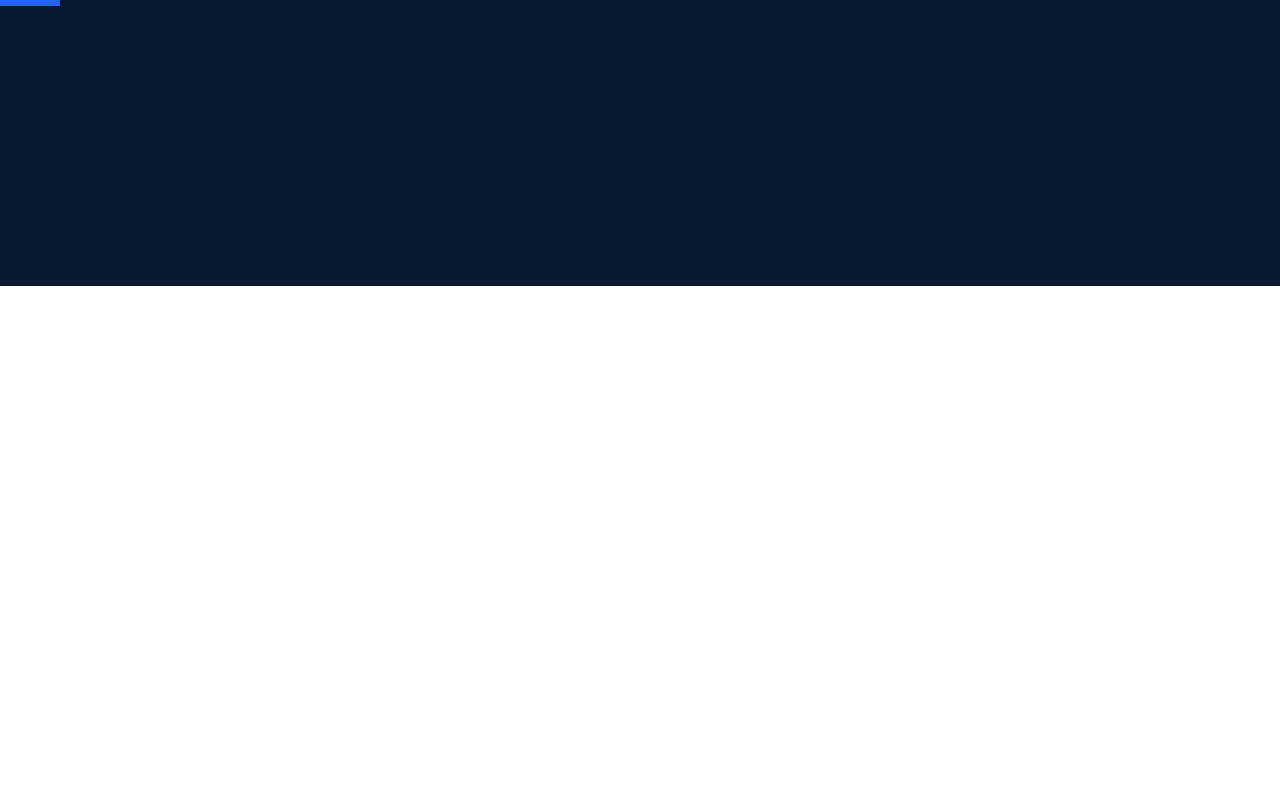
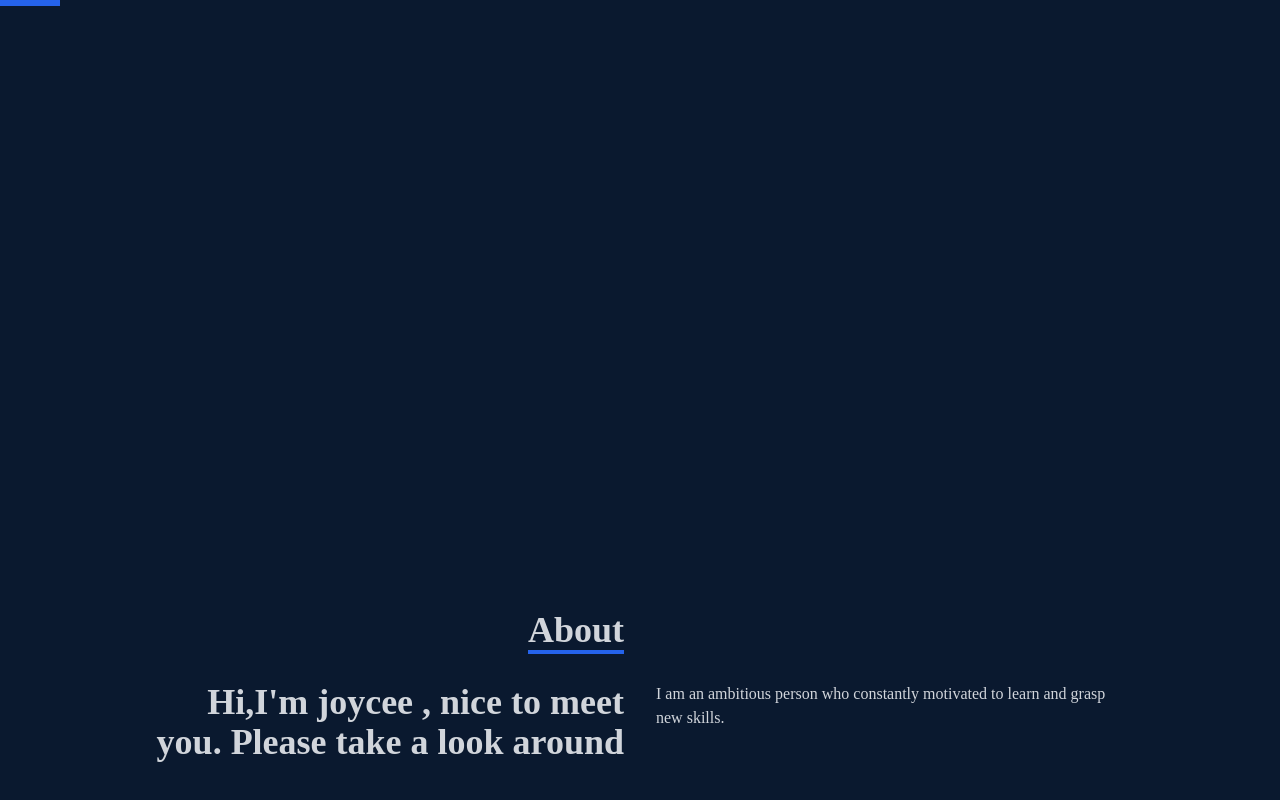
Before and after one commit to Joycee-Alfred-Nirmal/joycee-portfolio, a React (Create React App) app in the folder react-portfolio/my-app/: page / in a window 1280 px wide. Shown: the part 514-1314 px from the top of the page. Before the commit the page ends 800 px from the top, so only its background shows below. Built offline with nearby package versions, Linux system fonts and the light colour scheme.

Commit message:
created About component

```diff
--- a/react-portfolio/my-app/src/App.js
+++ b/react-portfolio/my-app/src/App.js
@@ -1,3 +1,4 @@
+import About from "./components/About";
 import Home from "./components/Home";
 import Navbar from "./components/Navbar";
 
@@ -6,6 +7,7 @@
     <div>
     <Navbar/>
     <Home/>
+    <About/>
   </div>
   );
 }
--- /dev/null
+++ b/react-portfolio/my-app/src/components/About.jsx
@@ -0,0 +1,31 @@
+import React from 'react'
+
+const About = () => {
+  return (
+    <div name='about' className='w-full h-screen bg-[#0a192f] text-gray-300'>
+        <div className='flex flex-col justify-center items-center w-full h-full '>
+            <div className='max-w-[1000px] w-full grid grid-cols-2 gap-8'>
+                <div className='sm:text-right pb-8 pl-4 '>
+                    <p className='text-4xl font-bold inline border-b-4 border-blue-600'>About</p>
+                </div>
+                <div></div>
+            </div>
+            <div className='max-w-[1000px] w-full grid sm:grid-cols-2 gap-8 px-4 '>
+                <div className='sm:text-right text-4xl font-bold'>
+                    <p>Hi,I'm joycee , nice to meet you. Please take a look around </p>
+                    </div>
+                    <div>
+                        <p>
+                        I am an ambitious person who constantly motivated to learn and grasp new skills.
+                        </p>
+                    </div>
+
+            </div>
+
+        </div>
+
+    </div>
+  )
+}
+
+export default About
--- a/react-portfolio/my-app/src/components/Navbar.jsx
+++ b/react-portfolio/my-app/src/components/Navbar.jsx
@@ -18,6 +18,7 @@
         <ul className='hidden md:flex'>
           <li>Home</li>
           <li>About</li>
+          <li>Skills</li>
           <li>Projects</li>
           <li>Contact</li>
         </ul>
```
